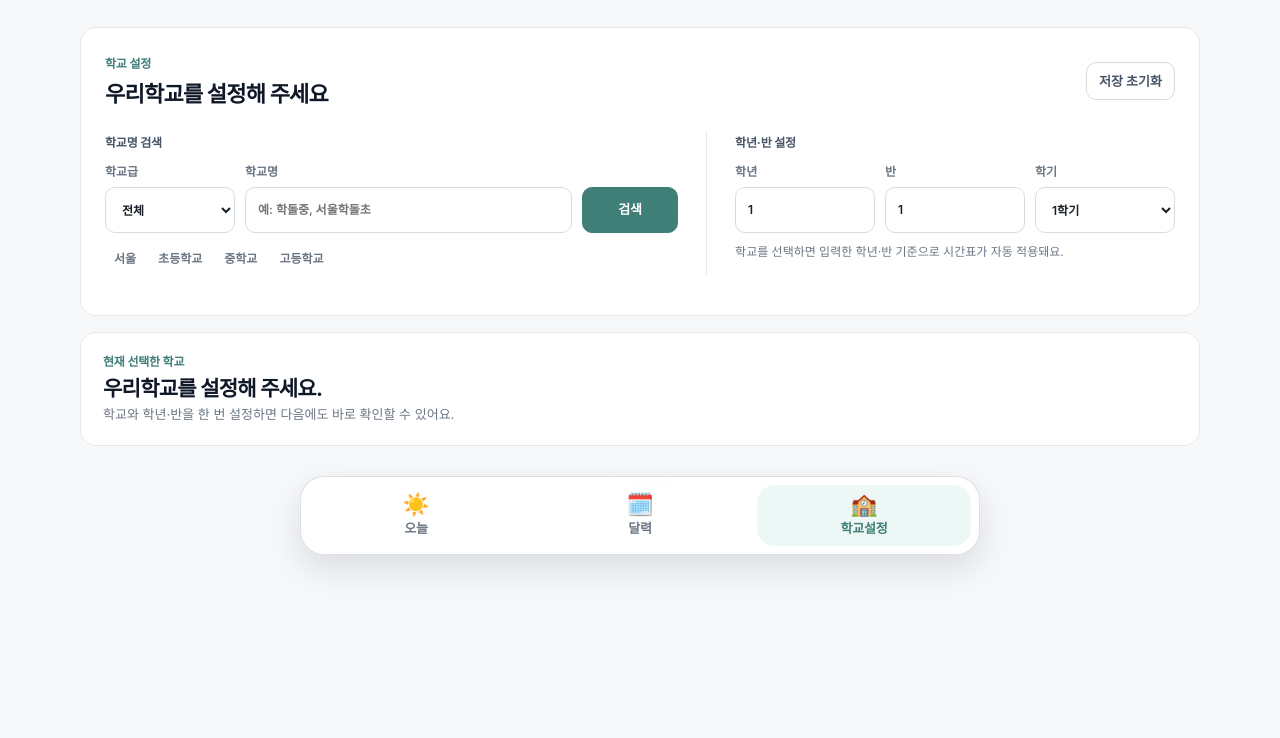
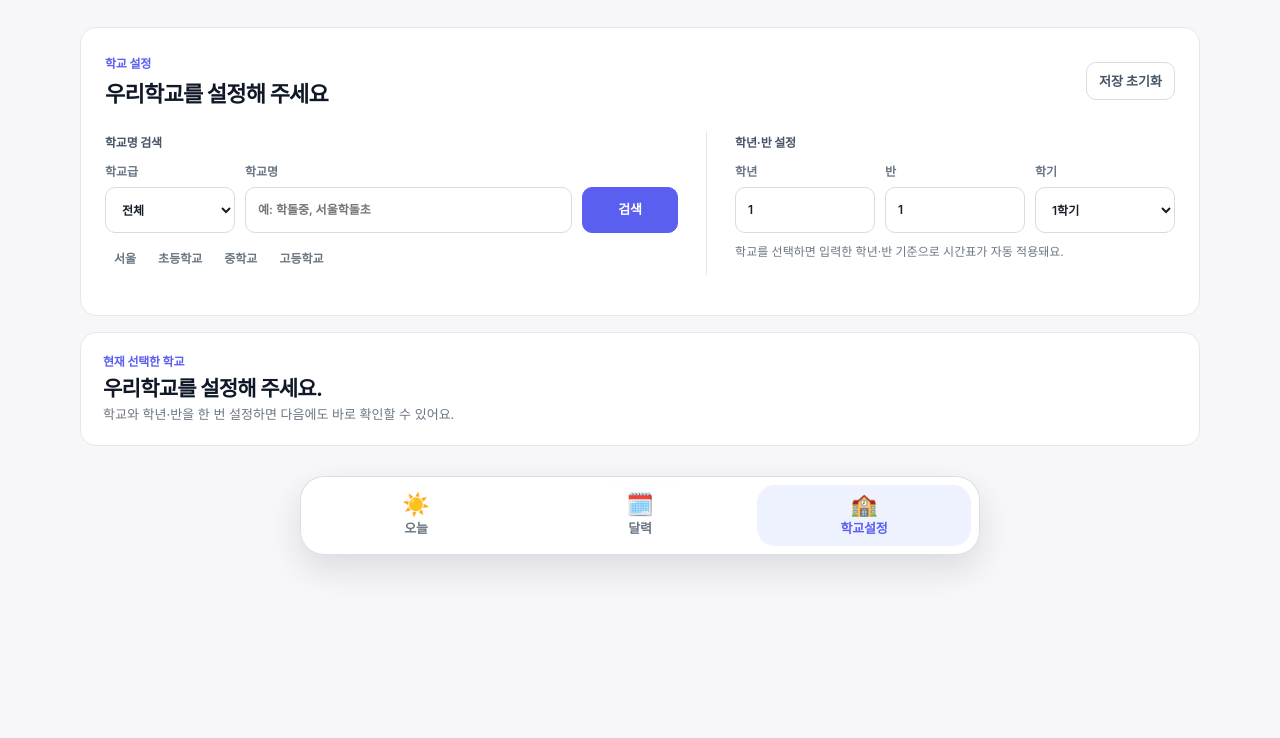
Before and after one commit to sen-vip/school-life-calendar, a plain HTML site: page index.html in a window 1280 px wide. Shown: the part 221-959 px from the top of the page. Drawn offline with Linux system fonts and the light colour scheme.

Commit message:
Add files via upload

```diff
--- a/style.css
+++ b/style.css
@@ -1,5 +1,5 @@
 :root {
-  --bg: #f7f8fa;
+  --bg: #F7F7FA;
   --surface: #ffffff;
   --surface-subtle: #f9fafb;
   --surface-muted: #f2f4f6;
@@ -9,9 +9,9 @@
   --muted-light: #98a2b3;
   --line: #e5e8eb;
   --line-strong: #d7dce2;
-  --primary: #3F7F78;
-  --primary-hover: #336D67;
-  --primary-soft: #EDF7F5;
+  --primary: #5B5FEF;
+  --primary-hover: #4338CA;
+  --primary-soft: #EEF2FF;
   --schedule: #7667d9;
   --schedule-soft: #f1efff;
   --meal: #c8782c;
@@ -64,7 +64,7 @@ a:focus-visible,
 input:focus-visible,
 select:focus-visible,
 summary:focus-visible {
-  outline: 3px solid rgba(63, 127, 120, 0.22);
+  outline: 3px solid rgba(91, 95, 239, 0.22);
   outline-offset: 2px;
 }
 
@@ -354,7 +354,7 @@ summary:focus-visible {
 .quick-class-editor input:focus,
 .quick-class-editor select:focus {
   border-color: var(--primary);
-  box-shadow: 0 0 0 3px rgba(63, 127, 120, 0.11);
+  box-shadow: 0 0 0 3px rgba(91, 95, 239, 0.11);
   outline: none;
 }
 
@@ -591,7 +591,7 @@ body:not(.has-selected-school) .selected-action-row {
 }
 
 .bottom-tab-btn.active {
-  background: #EDF7F5;
+  background: var(--primary-soft);
   color: var(--primary);
 }
 
```
Also changed, not shown: index.html (+1 -0 lines).
